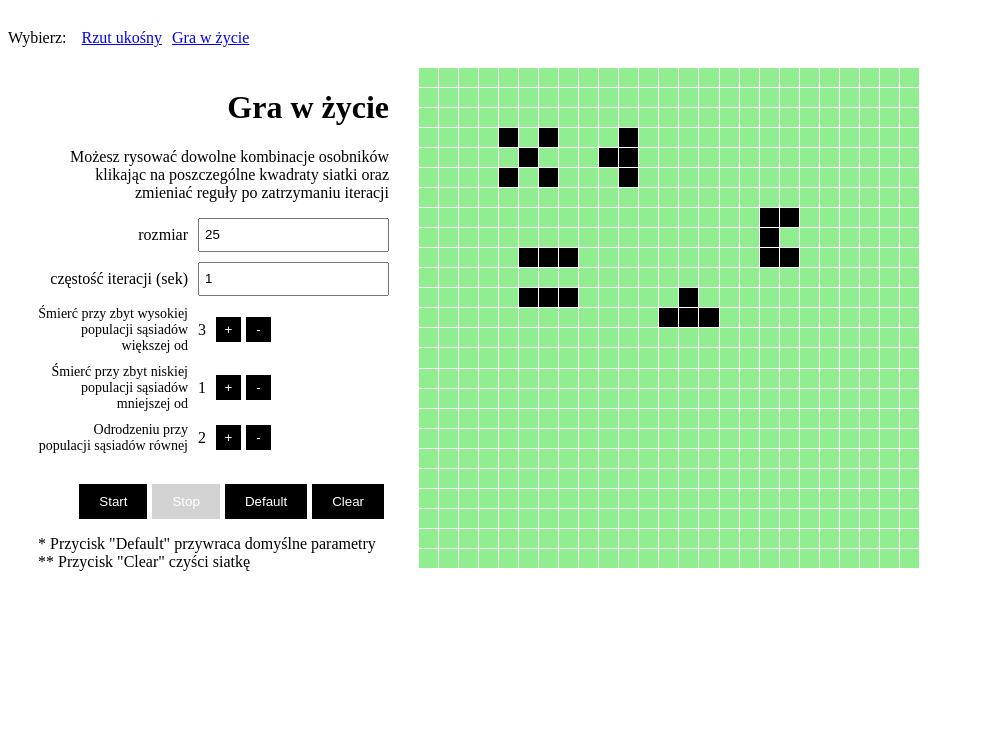
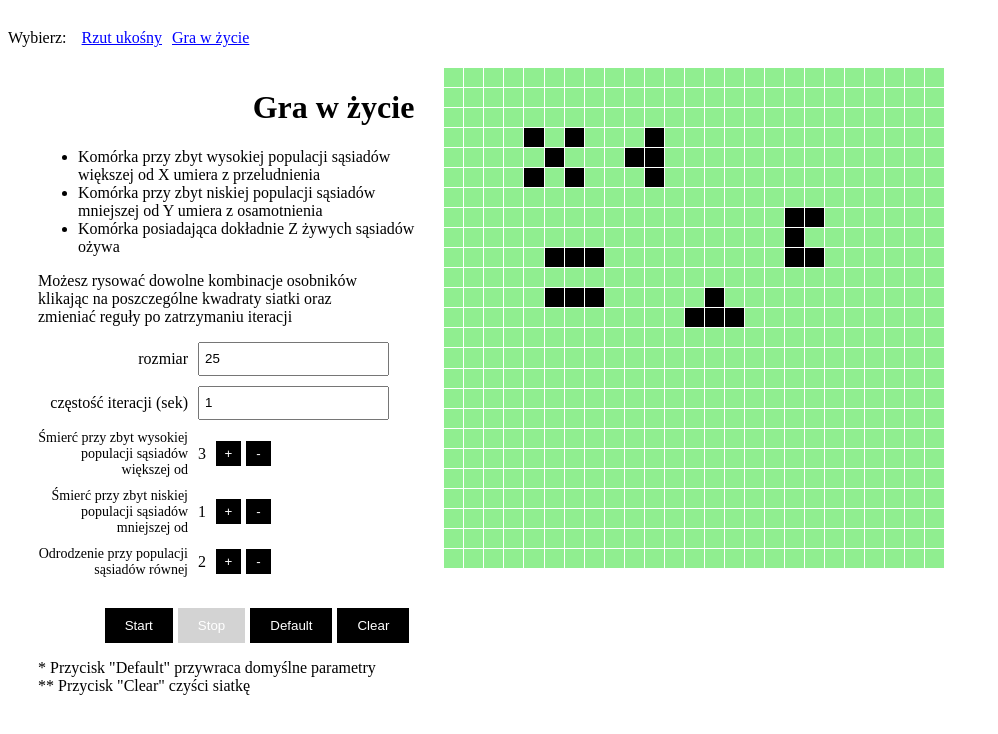
Before and after one commit to rpoltorak/simulations, a React (Create React App) app: page /#/game-of-life in a window 1280 px wide. Shown: the top 734 px of the page, without its empty margins (0-998 px from the left). Built offline with nearby package versions, Linux system fonts and the light colour scheme.

Commit message:
Add rules description

```diff
--- a/src/App.css
+++ b/src/App.css
@@ -3,7 +3,6 @@ body {
 }
 
 p {
-  text-align: right;
 }
 
 h1 {
--- a/src/GameOfLife.js
+++ b/src/GameOfLife.js
@@ -152,6 +152,19 @@ function GameOfLife() {
     <div className="sim">
       <div>
         <h1>Gra w życie</h1>
+        <ul>
+          <li>
+            Komórka przy zbyt wysokiej populacji sąsiadów <br />
+            większej od X umiera z przeludnienia
+          </li>
+          <li>
+            Komórka przy zbyt niskiej populacji sąsiadów <br />
+            mniejszej od Y umiera z osamotnienia
+          </li>
+          <li>
+            Komórka posiadająca dokładnie Z żywych sąsiadów <br /> ożywa
+          </li>
+        </ul>
         <p>
           Możesz rysować dowolne kombinacje osobników
           <br /> klikając na poszczególne kwadraty siatki oraz
@@ -228,7 +241,7 @@ function GameOfLife() {
           </div>
           <div className="sim-row">
             <label className="small">
-              Odrodzeniu przy populacji sąsiadów równej
+              Odrodzenie przy populacji sąsiadów równej
             </label>
             <span className="value">{rules.rebirth}</span>
             <button
```
